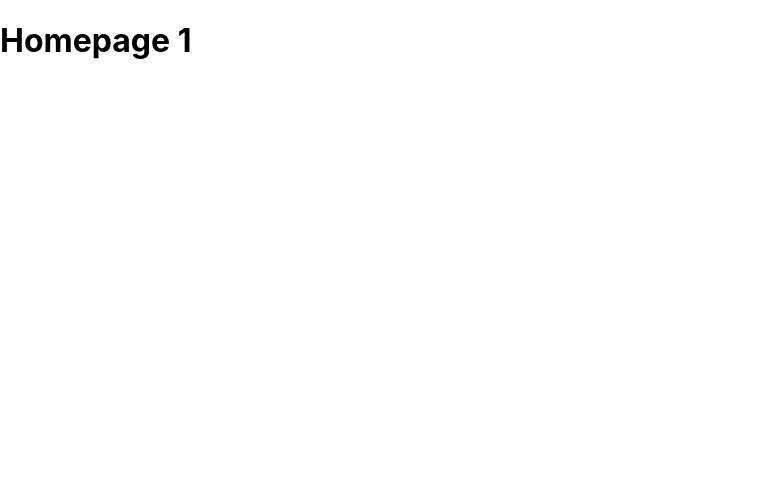
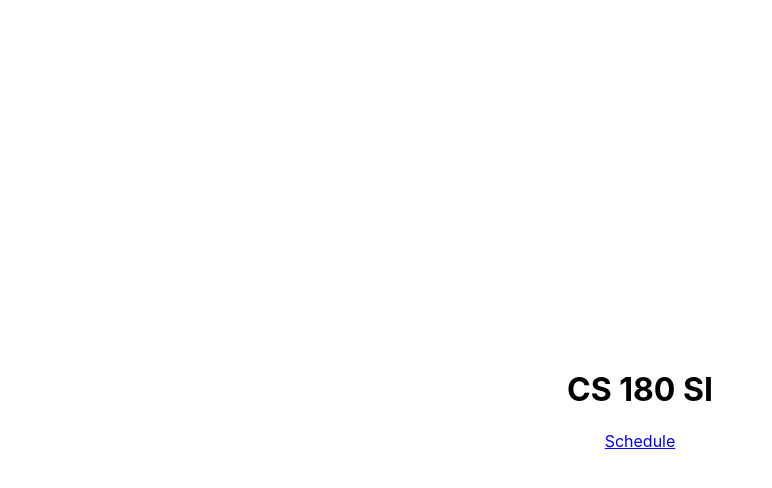
Before and after one commit to shreekulkarni/cs_si_app, a React (Create React App) app in the folder frontend/: page /home in a window 1280 px wide. Shown: the top 488 px of the page, without its empty margins (0-772 px from the left). Built offline with nearby package versions, Linux system fonts and the light colour scheme.

Commit message:
scheudle nav through link and navbar added

```diff
--- a/frontend/src/App.js
+++ b/frontend/src/App.js
@@ -4,12 +4,17 @@ import './App.css';
 import {Router} from 'react-router-dom';
 import history from './Services/history';
 import Routes from './Routes';
+import Navigation from './Components/Navbar';
 
 function App() {
   return (
-    <Router history={history}>
-      <Routes />
-    </Router>
+      <div>
+          <Router history={history}>
+              {/*<Navigation/>*/}
+              <Routes />
+          </Router>
+      </div>
+
   );
 }
 
--- a/frontend/src/Components/Homepage/index.js
+++ /dev/null
@@ -1,5 +0,0 @@
-import React from "react";
-
-export default function Homepage() {
-    return <h1>Homepage 1</h1>;
-}
--- /dev/null
+++ b/frontend/src/Components/Navbar/Navbar.css
@@ -0,0 +1,3 @@
+.btn-space {
+    margin-right: 5px;
+}
--- /dev/null
+++ b/frontend/src/Components/Navbar/index.js
@@ -0,0 +1,21 @@
+import React from 'react';
+import './Navbar.css';
+import { Navbar, Nav} from 'react-bootstrap';
+import { withRouter } from 'react-router-dom';
+
+const Navigation = () => {
+    return (
+        <Navbar bg="primary" variant="dark">
+            <Navbar.Brand href="#home">React Button</Navbar.Brand>
+            <Navbar.Toggle aria-controls="basic-navbar-nav" />
+            <Navbar.Collapse id="basic-navbar-nav">
+                <Nav className="mr-auto">
+                    <Nav.Link href="/">Home</Nav.Link>
+                    <Nav.Link href="/Schedule">Schedule</Nav.Link>
+                </Nav>
+            </Navbar.Collapse>
+        </Navbar>
+    )
+}
+
+export default withRouter(Navigation);
--- /dev/null
+++ b/frontend/src/Pages/Homepage/index.js
@@ -0,0 +1,26 @@
+import React from "react";
+import history from "../../Services/history";
+import {Button} from "react-bootstrap";
+import {Link} from "react-router-dom";
+
+export default function Homepage() {
+    return (
+        <div style={divStyle}>
+            <div>
+                <h1>CS 180 SI</h1>
+            </div>
+            <div>
+                <Link to={'/schedule'}>Schedule</Link>
+            </div>
+        </div>
+    );
+}
+
+const divStyle = {
+    display: "flex",
+    flexDirection: "column",
+    alignItems: "center",
+    justifyContent: "center",
+    position: 'absolute', left: '50%', top: '50%',
+    transform: 'translate(-50%, -50%)'
+}
--- a/frontend/src/Routes/index.js
+++ b/frontend/src/Routes/index.js
@@ -3,17 +3,15 @@ import { Switch } from 'react-router-dom';
 import Route from './Route';
 
 import React from 'react';
-import Homepage from '../Components/Homepage';
-import Schedule from '../Components/Schedule';
+import Homepage from '../Pages/Homepage';
+import Schedule from '../Pages/Schedule';
 
 export default function Routes() {
     return(
         // eslint-disable-next-line react/react-in-jsx-scope
         <Switch>
-            {/* eslint-disable-next-line react/react-in-jsx-scope */}
-            <Route path={"/home"} component={Homepage}/>
-            {/* eslint-disable-next-line react/react-in-jsx-scope */}
-            <Route path={"/schedule"} component={Schedule}/>
+            <Route path="/schedule" component={Schedule}/>
+            <Route path="/" component={Homepage}/>
         </Switch>
     );
 }
```
Also changed, not shown: frontend/src/Pages/Schedule/index.js (renamed from frontend/src/Components/Schedule/index.js), frontend/src/Pages/navHeader.js (renamed from frontend/src/Components/navHeader.js), 1 other file (tests, documents, lock files or other folders).
